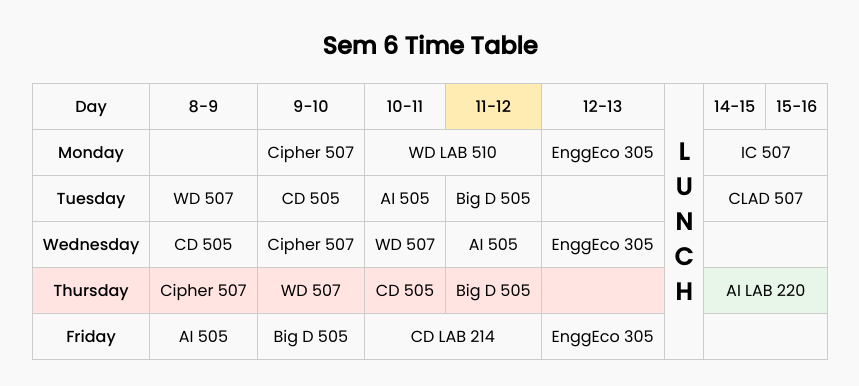
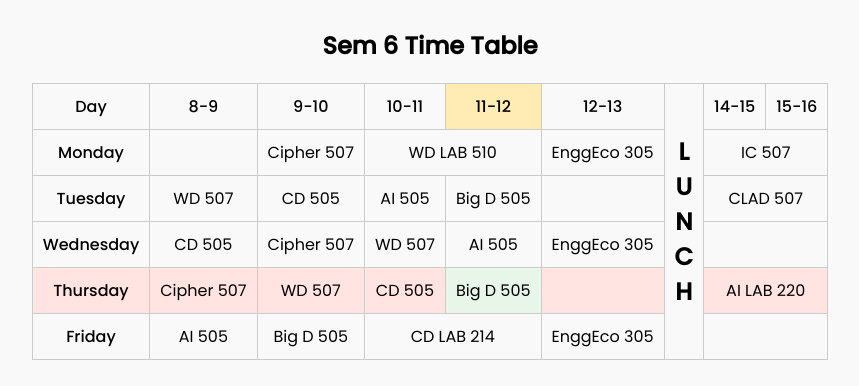
Before and after one commit to aryanraj0104/TimeTable, a plain HTML site: page index.html in a window 1280 px wide. Shown: the whole page, without its empty margins (210-1069 px from the left). Drawn offline with Linux system fonts and the light colour scheme.

Commit message:
Fix bugs and day changes at 1700 hrs now

```diff
--- a/index.html
+++ b/index.html
@@ -126,7 +126,7 @@
   for (let i = 1; i < rows.length; i++) {
     if (rows[i].cells[0].textContent === days[dayIndex]) {
       rows[i].classList.add("highlight-day");
-      if(hour>16)
+      if(hour>=16)
         return;
       if (hour >= 13 && hour < 14) {
         // Highlight lunch during its time
@@ -137,17 +137,18 @@
 
       // Highlight the current class cell
       const cells = rows[i].cells;
-      var k =1,map=[];
+      var k =1;
+      const map=[];
       for (let j = 1; j < cells.length; j++) {
         const cell = cells[j];
         // console.log(cell.innerText);
         const colspan = parseInt(cell.getAttribute("colspan") || "1");
-        for(let l=0;l<colspan;l++)
+        for (let l = 0; l < colspan; l++) {
           map.push(j);
-          }
-          const index = map.pop(hour);
-          cells[index].classList.add("highlight-class");
         }
+      }
+      cells[map[hour - 8]].classList.add("highlight-class");
+    }
   }
 
   // Highlight the current time slot in the header row
```
